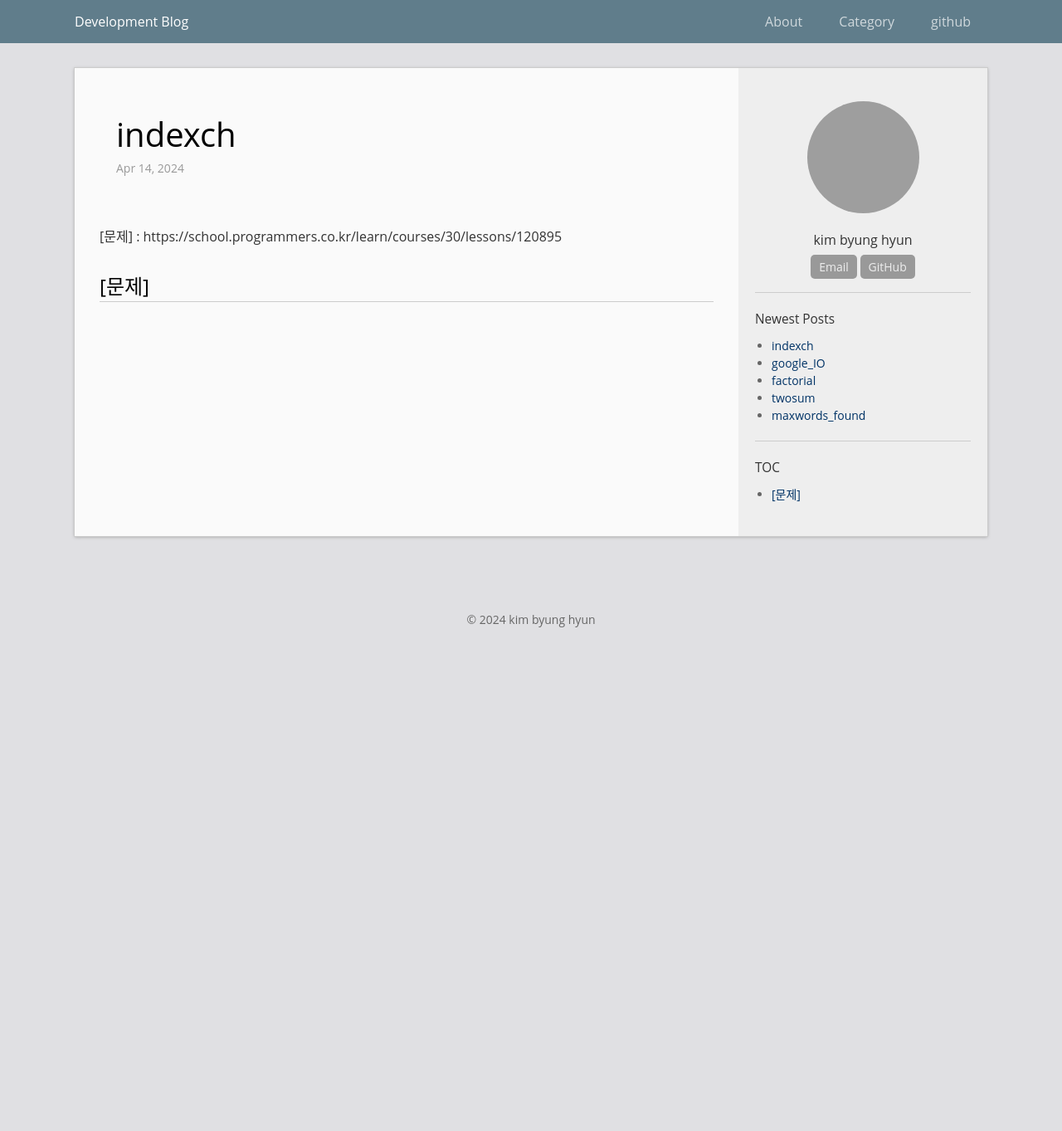
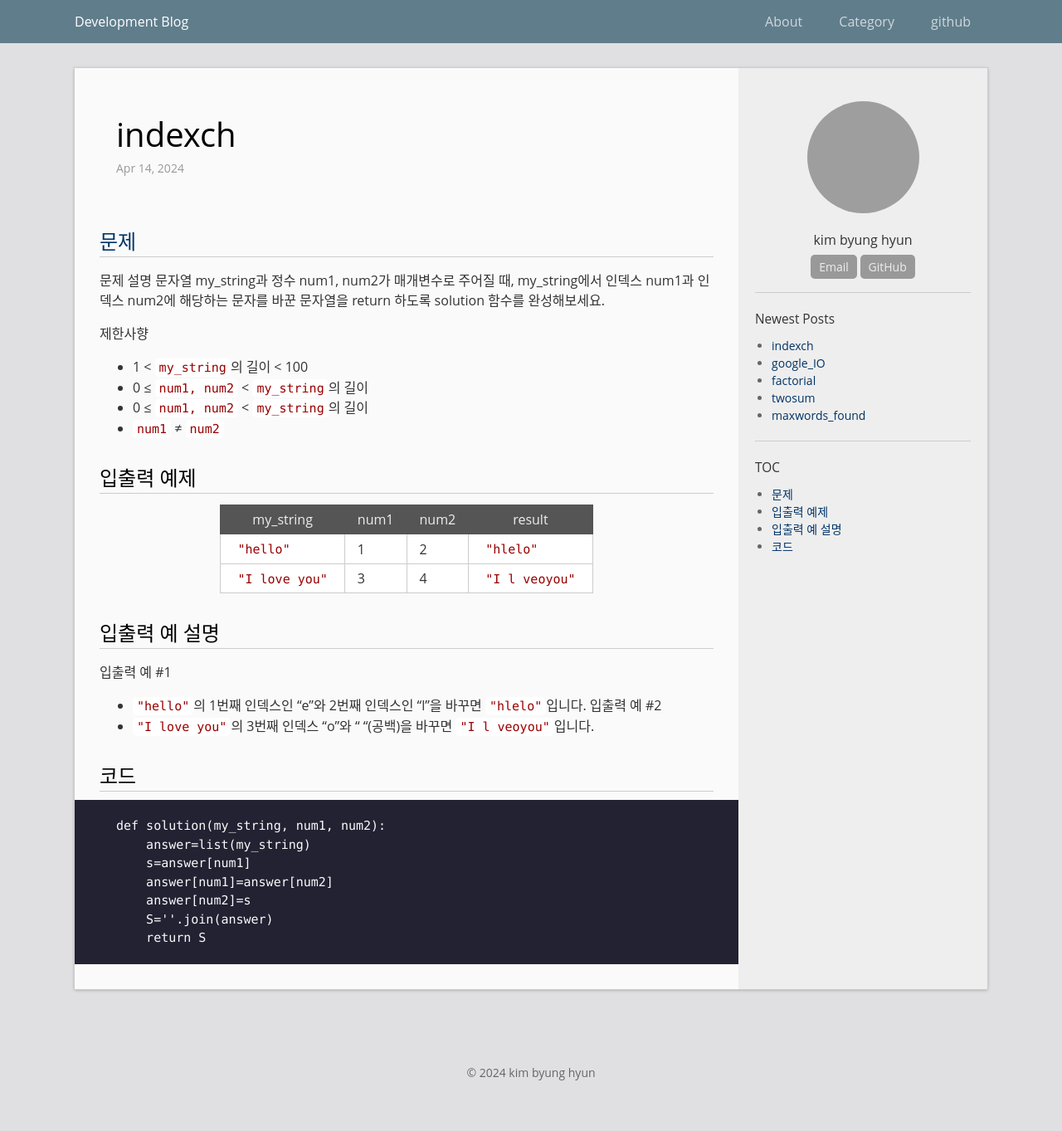
Before and after one commit to bh6366632/bh6366632.github.com, a Jekyll site: the page built from _posts/2024-04-15-indexch.md, in a window 1280 px wide. Shown: the whole page at 83% size. Built offline with Jekyll 4.4.1, drawn with Linux system fonts in a browser that asks for light colours; before the commit the page ends 900 px from its top, so only the background shows below that; grey boxes are pictures that could not be loaded.

Commit message:
Update 2024-04-15-indexch.md

````diff
--- a/_posts/2024-04-15-indexch.md
+++ b/_posts/2024-04-15-indexch.md
@@ -6,5 +6,39 @@ categories: PYTHON
 permalink: /archivers/indexch
 ---
 
-[문제] : https://school.programmers.co.kr/learn/courses/30/lessons/120895
+[문제]: https://school.programmers.co.kr/learn/courses/30/lessons/120895
 # [문제]
+
+문제 설명
+문자열 my_string과 정수 num1, num2가 매개변수로 주어질 때, my_string에서 인덱스 num1과 인덱스 num2에 해당하는 문자를 바꾼 문자열을 return 하도록 solution 함수를 완성해보세요.
+
+제한사향
+- 1 < `my_string`의 길이 < 100
+- 0 ≤ `num1, num2` < `my_string`의 길이
+- 0 ≤ `num1, num2` < `my_string`의 길이
+- `num1` ≠ `num2`
+
+# 입출력 예제
+
+|my_string|num1|num2|result|
+|------|---|---|---|
+|`"hello"`|1|2|`"hlelo"`|
+|`"I love you"`|3|4|`"I l veoyou"`|
+
+# 입출력 예 설명
+입출력 예 #1
+- `"hello"`의 1번째 인덱스인 "e"와 2번째 인덱스인 "l"을 바꾸면 `"hlelo"`입니다.
+입출력 예 #2
+- `"I love you"`의 3번째 인덱스 "o"와 " "(공백)을 바꾸면 `"I l veoyou"`입니다.
+
+
+# 코드
+```
+def solution(my_string, num1, num2):
+    answer=list(my_string)
+    s=answer[num1]
+    answer[num1]=answer[num2]
+    answer[num2]=s
+    S=''.join(answer)
+    return S
+```
````
